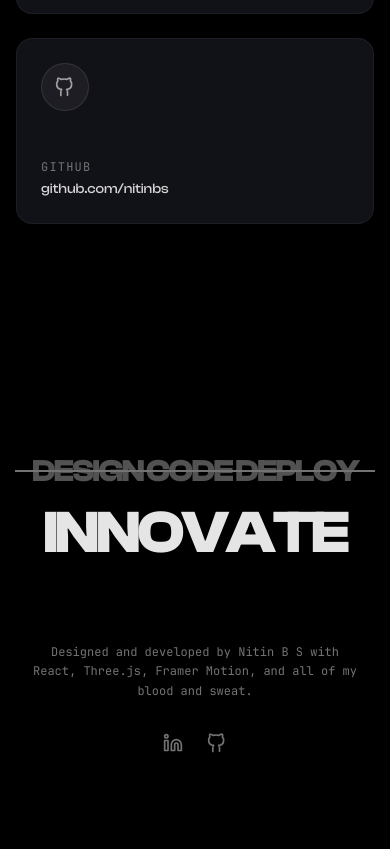
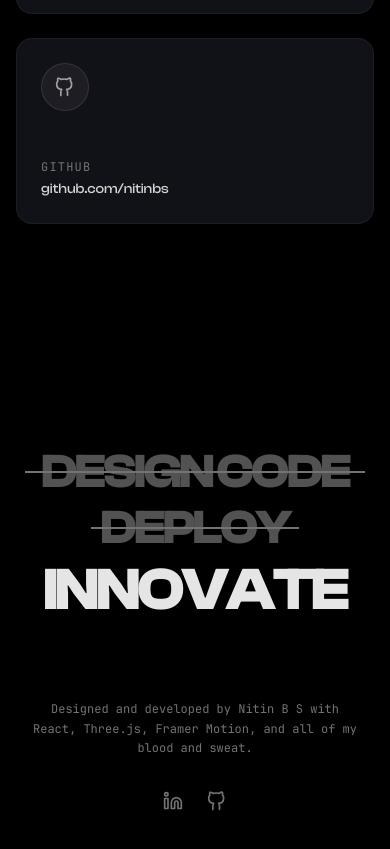
Before and after one commit to nitinbs24/Portfolio, a Next.js app: page / in a window 390 px wide. Shown: the part 5844-6693 px from the top of the page. Built offline with nearby package versions, Linux system fonts and the light colour scheme.

Commit message:
fix: split design code deploy text for mobile view

```diff
--- a/components/layout/Footer.tsx
+++ b/components/layout/Footer.tsx
@@ -28,13 +28,24 @@ export function Footer() {
           whileInView={{ opacity: 1, y: 0 }}
           viewport={{ once: true, margin: "-100px" }}
           transition={{ duration: 0.6 }}
-          className="relative text-[clamp(1.75rem,8vw,6rem)] font-bold tracking-tighter text-neutral-600 uppercase select-none whitespace-nowrap"
+          className="flex flex-col md:block items-center text-5xl md:text-8xl font-bold tracking-tighter text-neutral-600 uppercase select-none text-center"
           style={{ fontFamily: "var(--font-display)" }}
         >
-          <span className="relative inline-block">
+          {/* Mobile: Design Code */}
+          <span className="relative inline-block md:hidden mb-2">
+            Design Code
+            <span className="absolute top-1/2 left-[-5%] right-[-5%] h-[2px] bg-neutral-500 -translate-y-1/2"></span>
+          </span>
+          {/* Mobile: Deploy */}
+          <span className="relative inline-block md:hidden">
+            Deploy
+            <span className="absolute top-1/2 left-[-5%] right-[-5%] h-[2px] bg-neutral-500 -translate-y-1/2"></span>
+          </span>
+
+          {/* Desktop: Design Code Deploy */}
+          <span className="relative hidden md:inline-block">
             Design Code Deploy
-            {/* Strikethrough line */}
-            <span className="absolute top-1/2 left-[-5%] right-[-5%] h-[2px] md:h-[4px] bg-neutral-500 -translate-y-1/2"></span>
+            <span className="absolute top-1/2 left-[-5%] right-[-5%] h-[4px] bg-neutral-500 -translate-y-1/2"></span>
           </span>
         </motion.div>
 
```
